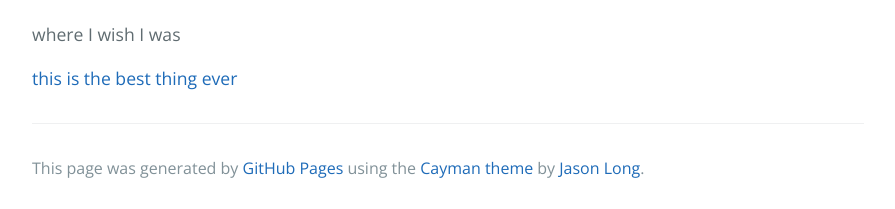
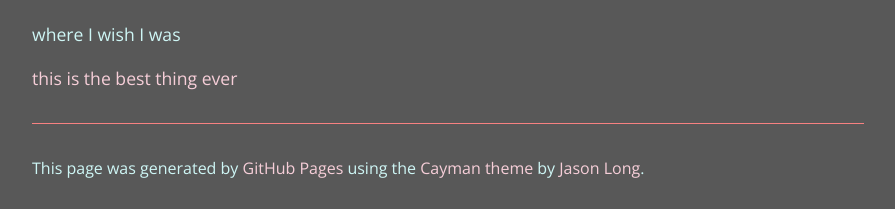
Before and after one commit to katirarosie24/katirarosie24.github.io, a plain HTML site: page index.html in a window 1280 px wide. Shown: the part 1467-1676 px from the top of the page, without its empty margins (192-1087 px from the left). Drawn offline with nearby package versions, Linux system fonts and the light colour scheme.

Commit message:
Update stylesheet.css

```diff
--- a/stylesheets/stylesheet.css
+++ b/stylesheets/stylesheet.css
@@ -4,13 +4,14 @@
 body {
   padding: 0;
   margin: 0;
+  background-color: #585858;
   font-family: "Open Sans", "Helvetica Neue", Helvetica, Arial, sans-serif;
   font-size: 16px;
   line-height: 1.5;
-  color: #606c71; }
+  color: #CEF6F5; }
 
 a {
-  color: #1e6bb8;
+  color: #F6CED8;
   text-decoration: none; }
   a:hover {
     text-decoration: underline; }
@@ -57,7 +58,7 @@ a {
   color: #fff;
   text-align: center;
   background-color: #159957;
-  background-image: linear-gradient(120deg, #155799, #159957); }
+  background-image: linear-gradient(120deg, #F79F81, #A9F5D0); }
 
 @media screen and (min-width: 64em) {
   .page-header {
@@ -223,14 +224,14 @@ a {
 .site-footer {
   padding-top: 2rem;
   margin-top: 2rem;
-  border-top: solid 1px #eff0f1; }
+  border-top: solid 1px #F78181; }
 
 .site-footer-owner {
   display: block;
   font-weight: bold; }
 
 .site-footer-credits {
-  color: #819198; }
+  color: #CEF6F5; }
 
 @media screen and (min-width: 64em) {
   .site-footer {
```
